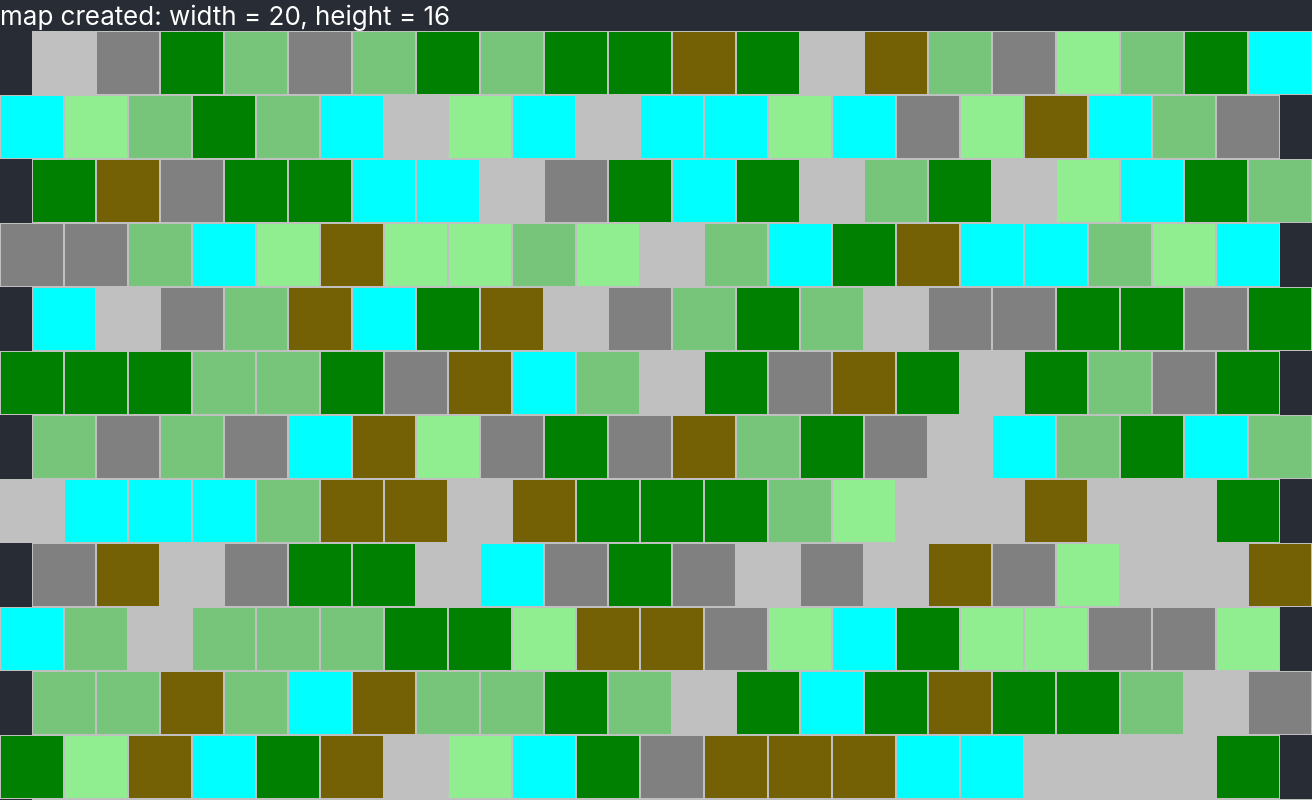
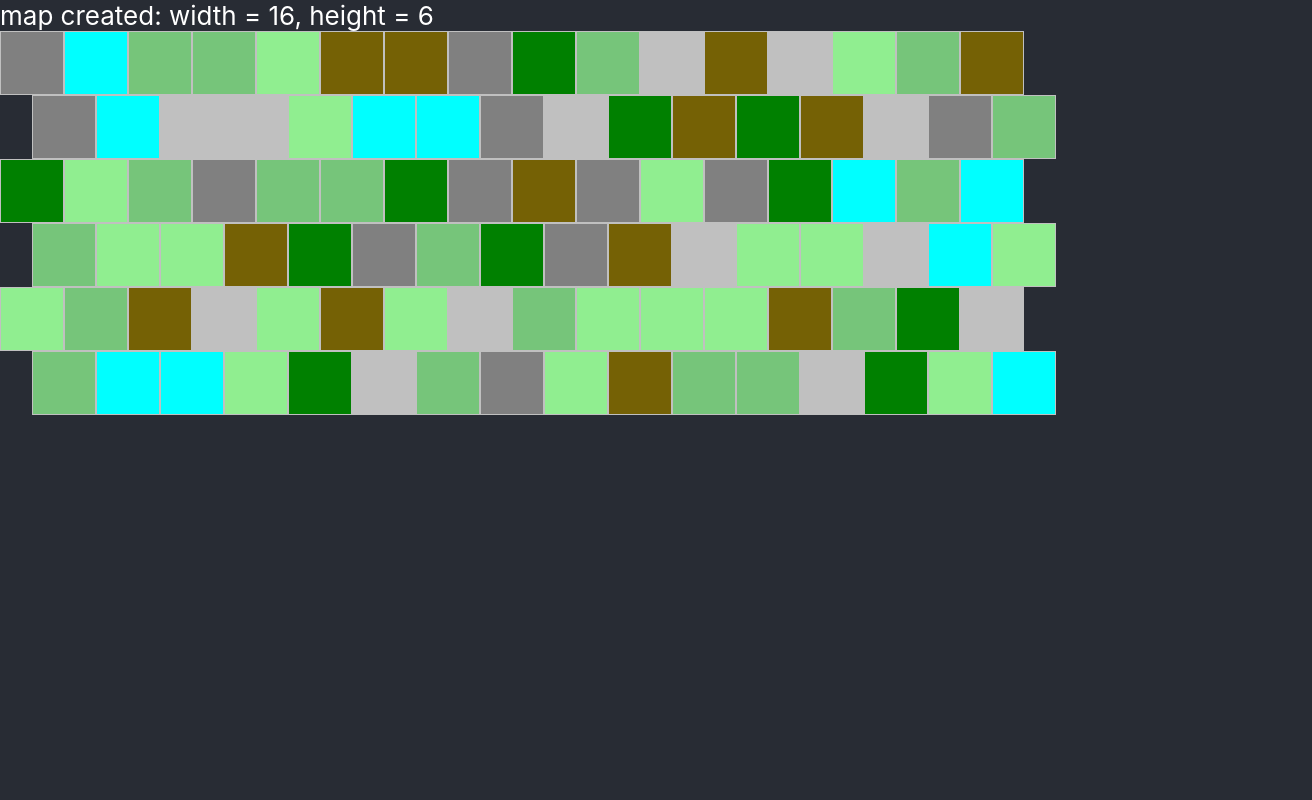
Before and after one commit to haoliu-dev/board-game, a React (Create React App) app: page / in a window 1280 px wide. Shown: the top 800 px of the page, 1312 px wide, since content can reach past the window. Built offline with nearby package versions, Linux system fonts and the light colour scheme.

Commit message:
use Game to manage all game resources

```diff
--- a/src/App.js
+++ b/src/App.js
@@ -1,10 +1,10 @@
 import './App.css';
-import HexmapUI from './ui/HexmapUI.js'
+import GameUI from './ui/GameUI.js'
 function App() {
   return (
     <div className="App">
 
-      <HexmapUI></HexmapUI>
+      <GameUI></GameUI>
       <header className="App-header">
 
       </header>
--- /dev/null
+++ b/src/engine/Game.ts
@@ -0,0 +1,17 @@
+/*
+it represents the game world and is the single entry to find all
+resources and states in the game. There should be only one intance
+of this per game.
+*/
+
+import HexMap from "./HexMap";
+
+export default class Game {
+  map: HexMap;
+
+  // init a new empty game(in game editor)
+  constructor(mapWidth:number, mapHeight:number) {
+    this.map = new HexMap(mapWidth, mapHeight);
+  }
+
+}
--- /dev/null
+++ b/src/ui/GameUI.js
@@ -0,0 +1,18 @@
+import React from 'react';
+import Game from '../engine/Game';
+
+import HexmapUI from './HexmapUI.js'
+
+export default class GameUI extends React.Component {
+  constructor(props) {
+    super(props);
+    const game = new Game(16,6);
+    this.state = game;
+  }
+
+  render() {
+    return (
+      <HexmapUI map={this.state.map}></HexmapUI>
+    );
+  }
+}
--- a/src/ui/HexmapUI.js
+++ b/src/ui/HexmapUI.js
@@ -1,13 +1,12 @@
 
 import React from 'react';
-import HexMap from '../engine/HexMap';
 import HextileUI from './HextileUI';
 
 export default class HexmapUI extends React.Component {
   constructor(props) {
     super(props);
     this.state = {
-      map: new HexMap(20, 16),
+      map: props.map,
     }
   }
   render() {
--- a/src/ui/HextileUI.js
+++ b/src/ui/HextileUI.js
@@ -1,7 +1,5 @@
 import React from 'react';
 
-const TILE_WIDTH_PX = 64;
-const TILE_HEIGHT_PX = 64;
 export default class HextileUI extends React.Component {
   constructor(props) {
     super(props);
@@ -11,11 +9,9 @@ export default class HextileUI extends React.Component {
 
   render() {
     const hextile = this.state;
-    const top = TILE_WIDTH_PX * hextile.x;
-    const left = TILE_HEIGHT_PX * hextile.y + ((hextile.x % 2 === 0) ? 0 : TILE_WIDTH_PX / 2);
-    const firstColClassName = (hextile.y === 0 && hextile.x %2 === 0) ? 'first-col' : '';
+    const firstColClassName = ((hextile.y === 0) && (hextile.x % 2 === 1)) ? 'first-col' : '';
     return (
-      <div className={`hextile ${firstColClassName} terrain-${hextile.terrain.name}`} style={{ left: left + "px", top: top + "px" }} onClick={this.updateElevation}>
+      <div className={`hextile ${firstColClassName} terrain-${hextile.terrain.name}`} onClick={this.updateElevation}>
 
       </div>
     );
```
